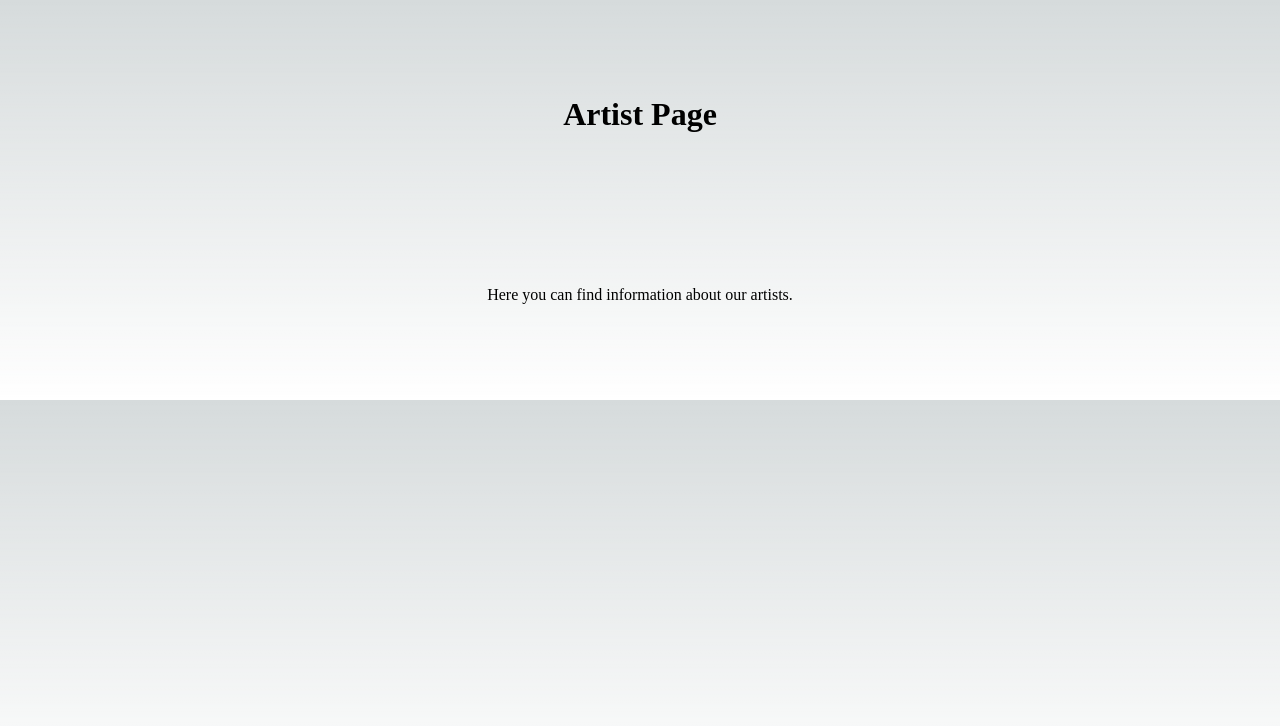
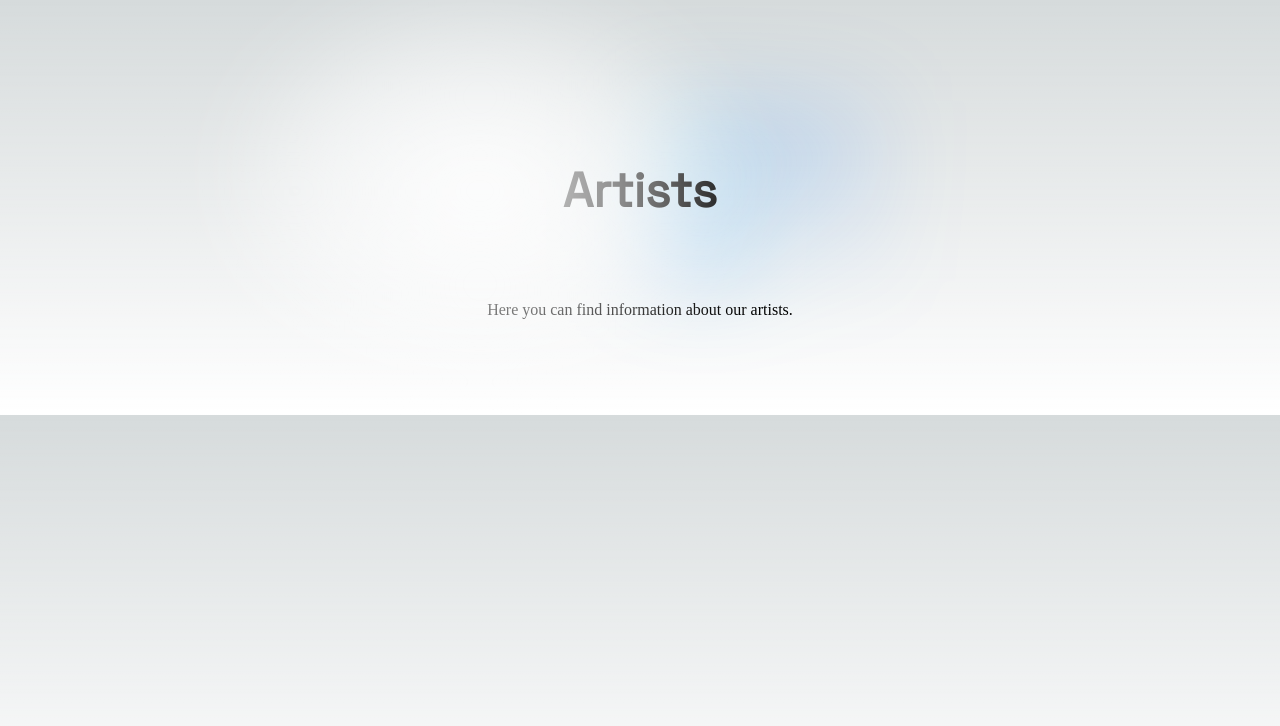
Before and after one commit to Forz70043/doggyproject, a Next.js app: page /artists in a window 1280 px wide. Shown: the top 726 px of the page. Built offline with nearby package versions, Linux system fonts and the light colour scheme.

Commit message:
Update centerTitle component

```diff
--- a/components/centerTitle.js
+++ b/components/centerTitle.js
@@ -1,10 +1,10 @@
 import styles from '@/styles/Home.module.css'
 
-export default function centerTitle(){
+export default function centerTitle(props){
     return (
         <>
         <div className={styles.center}>
-            <h2 id="spaceGrotesk">Doggy Project</h2>
+            <h2 id="spaceGrotesk">{props.title ?? ''}</h2>
         </div>
         </>
     )
--- a/pages/artists.js
+++ b/pages/artists.js
@@ -1,7 +1,7 @@
 import {artist} from '../json/artists';
 import React from 'react'
 import styles from '@/styles/Home.module.css'
-
+import CenterTitle from '@/components/centerTitle';
 
 export const getStaticProps = async () => {
   return {
@@ -14,7 +14,7 @@ export const getStaticProps = async () => {
 const ArtistPage = () => {
   return (
     <>
-      <h1>Artist Page</h1>
+      <CenterTitle title="Artists"/>
       <p>Here you can find information about our artists.</p>
     </>
   )
--- a/pages/index.js
+++ b/pages/index.js
@@ -8,7 +8,7 @@ export default function Home() {
   return (
     <>
       <Description />
-      <CenterTitle />
+      <CenterTitle title="Doggy Project"/>
       <GridComponent />
     </>
   )
```
